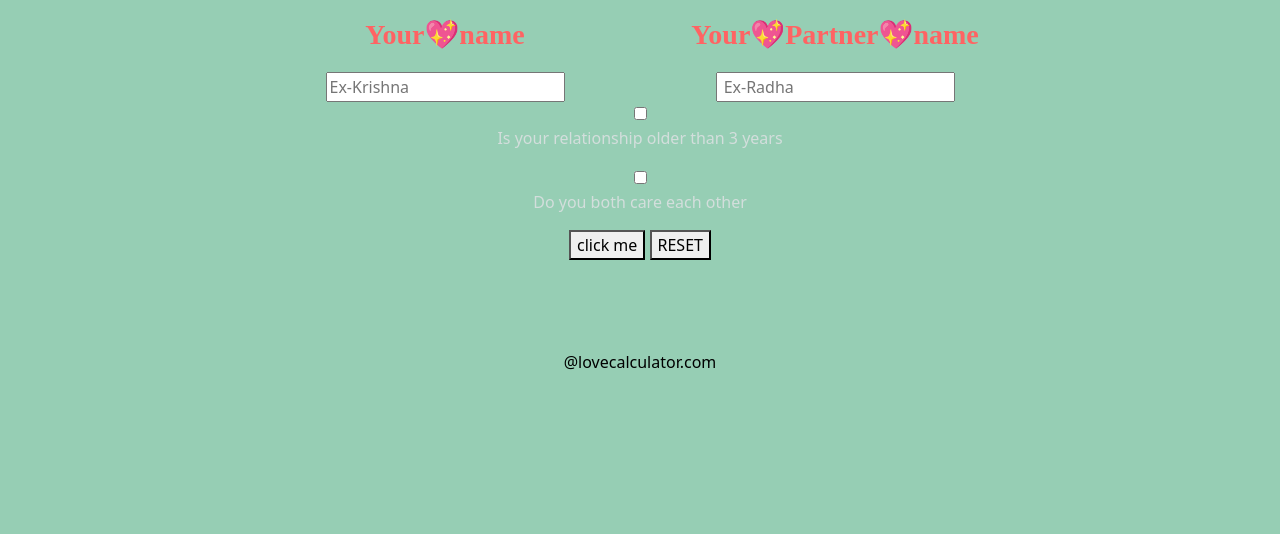
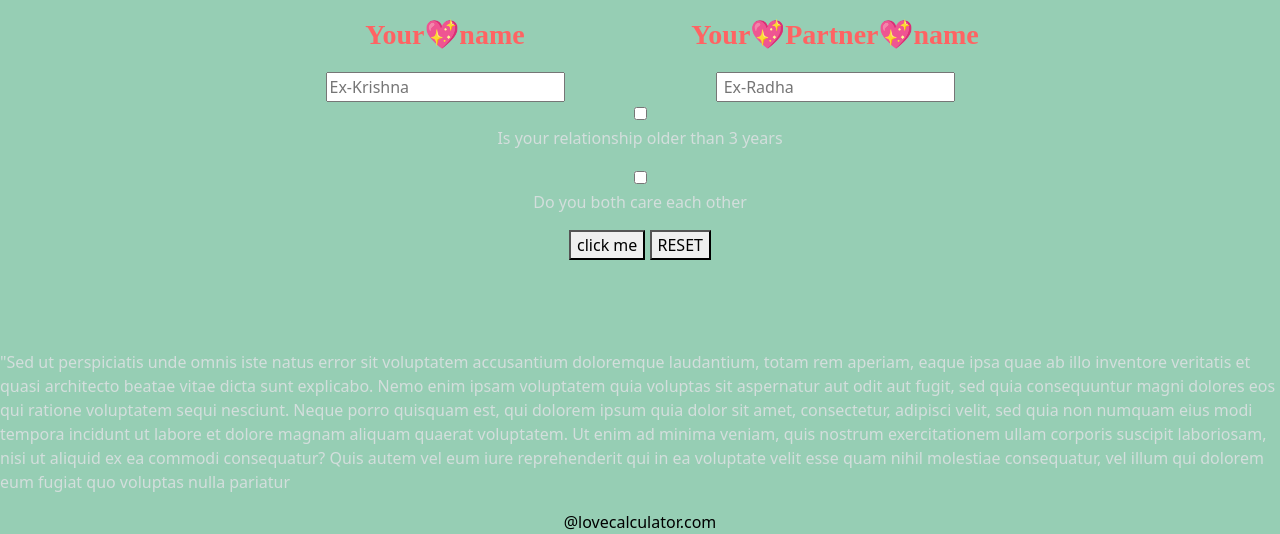
Before and after one commit to maanshi/lovecalculator, a plain HTML site: page index.html in a window 1280 px wide. Shown: the part 292-826 px from the top of the page. Before the commit the page ends 800 px from the top, so only its background shows below. Drawn offline with nearby package versions, Linux system fonts and the light colour scheme; a web font is replaced by a local one.

Commit message:
Update index.html

```diff
--- a/index.html
+++ b/index.html
@@ -31,6 +31,9 @@
   <button  id="submit" type="button" name="button">click me</button>
   <button id="click" type="button" name="button">RESET</button>
   </div>
+    <div class="">
+    <p>"Sed ut perspiciatis unde omnis iste natus error sit voluptatem accusantium doloremque laudantium, totam rem aperiam, eaque ipsa quae ab illo inventore veritatis et quasi architecto beatae vitae dicta sunt explicabo. Nemo enim ipsam voluptatem quia voluptas sit aspernatur aut odit aut fugit, sed quia consequuntur magni dolores eos qui ratione voluptatem sequi nesciunt. Neque porro quisquam est, qui dolorem ipsum quia dolor sit amet, consectetur, adipisci velit, sed quia non numquam eius modi tempora incidunt ut labore et dolore magnam aliquam quaerat voluptatem. Ut enim ad minima veniam, quis nostrum exercitationem ullam corporis suscipit laboriosam, nisi ut aliquid ex ea commodi consequatur? Quis autem vel eum iure reprehenderit qui in ea voluptate velit esse quam nihil molestiae consequatur, vel illum qui dolorem eum fugiat quo voluptas nulla pariatur</p>
+  </div>
   <script src="love.js" charset="utf-8"></script>
   </body>
   <footer>@lovecalculator.com</footer>
```
